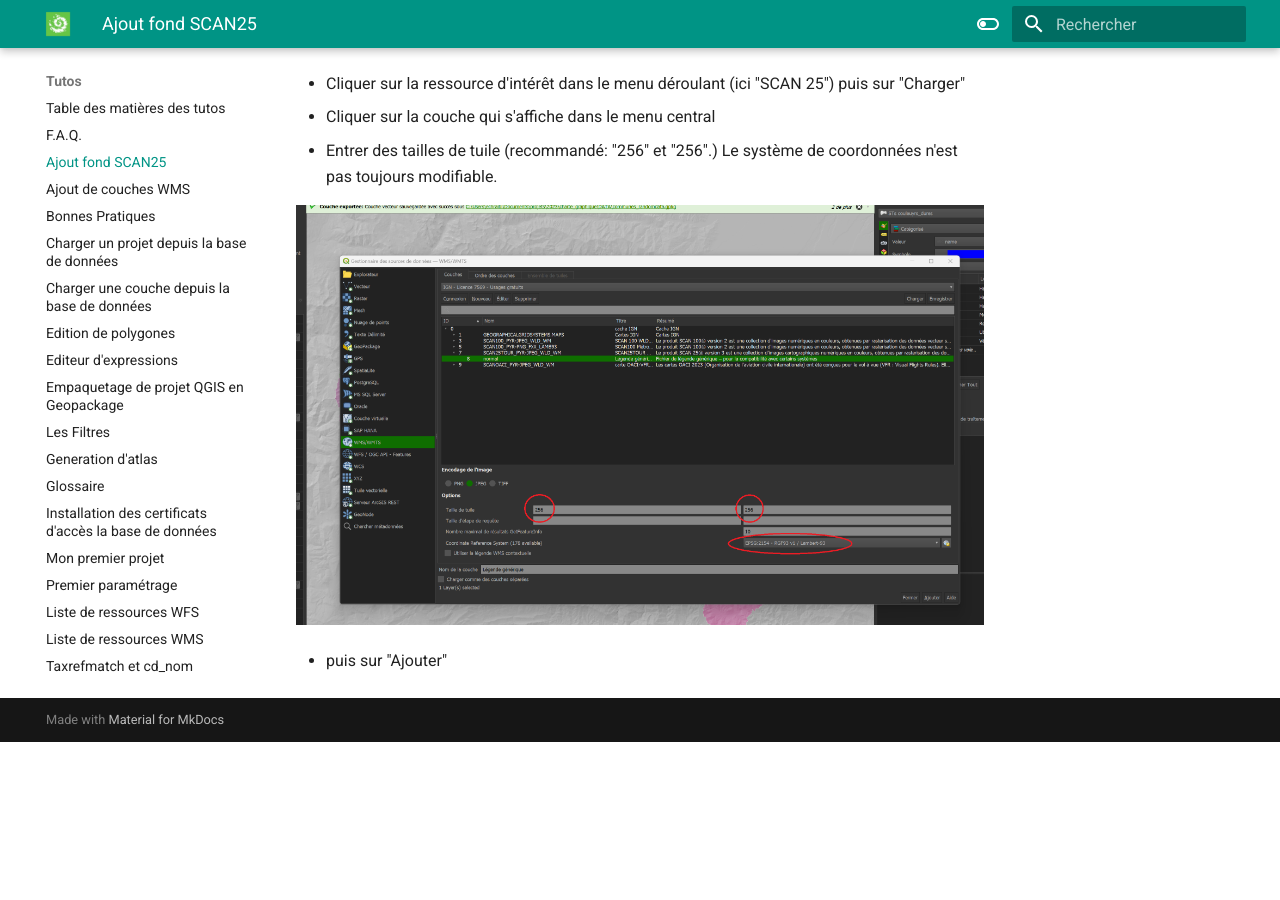
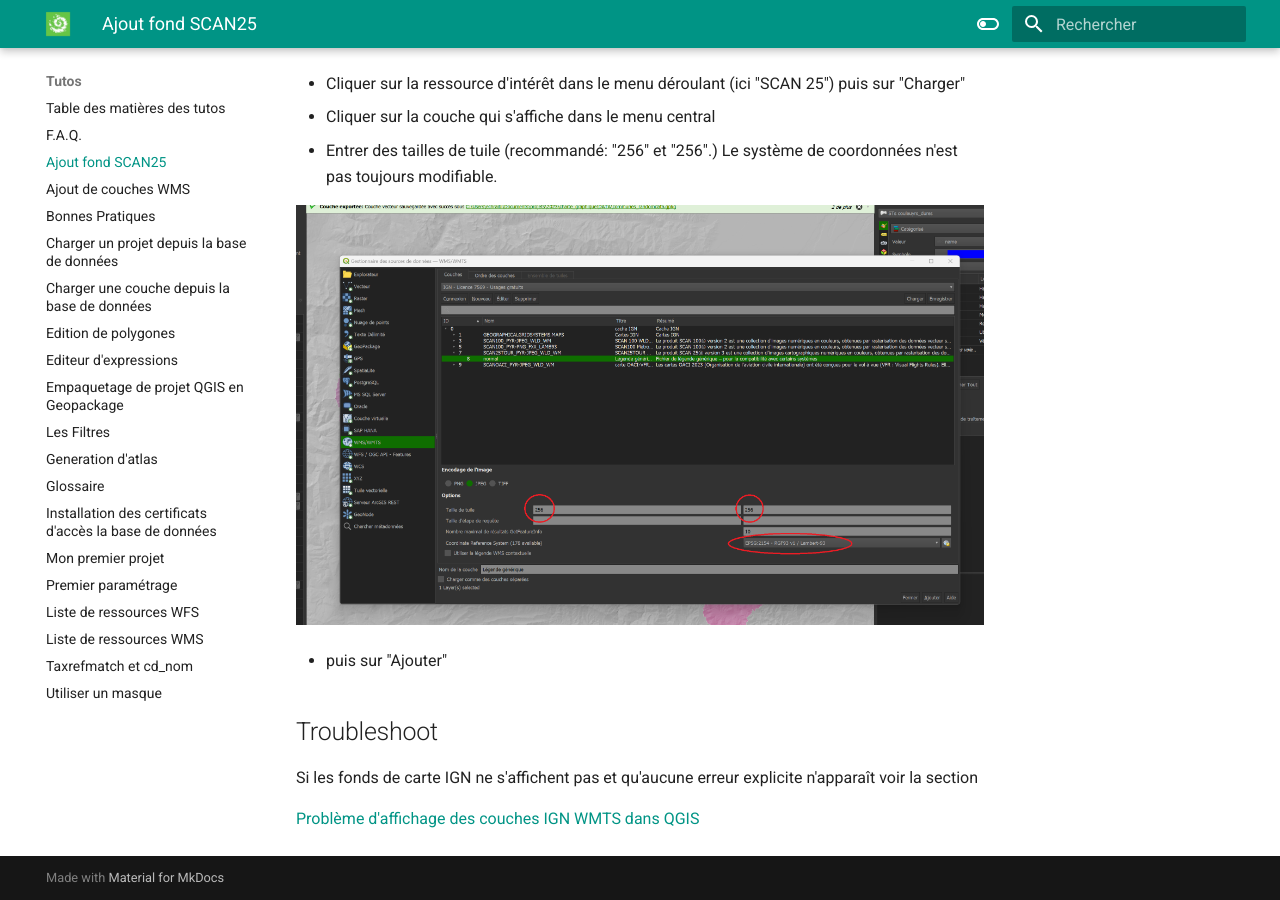
Before and after one commit to PnMercantour/donnees, an MkDocs documentation site: the page built from docs/tutos/ajout_fond_SCAN25.md, in a window 1280 px wide and 900 px high, scrolled down 2097 px. Built offline with MkDocs 1.6.1 and Material for MkDocs 9.7.7, drawn with Linux system fonts in a browser that asks for light colours; before the commit the page ends 2839 px from its top, so only the background shows below that.

```diff
--- a/docs/tutos/ajout_fond_SCAN25.md
+++ b/docs/tutos/ajout_fond_SCAN25.md
@@ -67,3 +67,9 @@ Cette solution est temporaire, et cessera de fonctionner dès la fin de la bascu
 ![](./img/ajout_wms_parametres.png)
 
 - puis sur "Ajouter"
+
+## Troubleshoot
+
+Si les fonds de carte IGN ne s'affichent pas et qu'aucune erreur explicite n'apparaît voir la section
+
+[Problème d'affichage des couches IGN WMTS dans QGIS](./FAQ.md#problème-daffichage-des-couches-ign-wmts-dans-qgis)
```
Also changed, not shown: docs/tutos/FAQ.md (+30 -0 lines).
